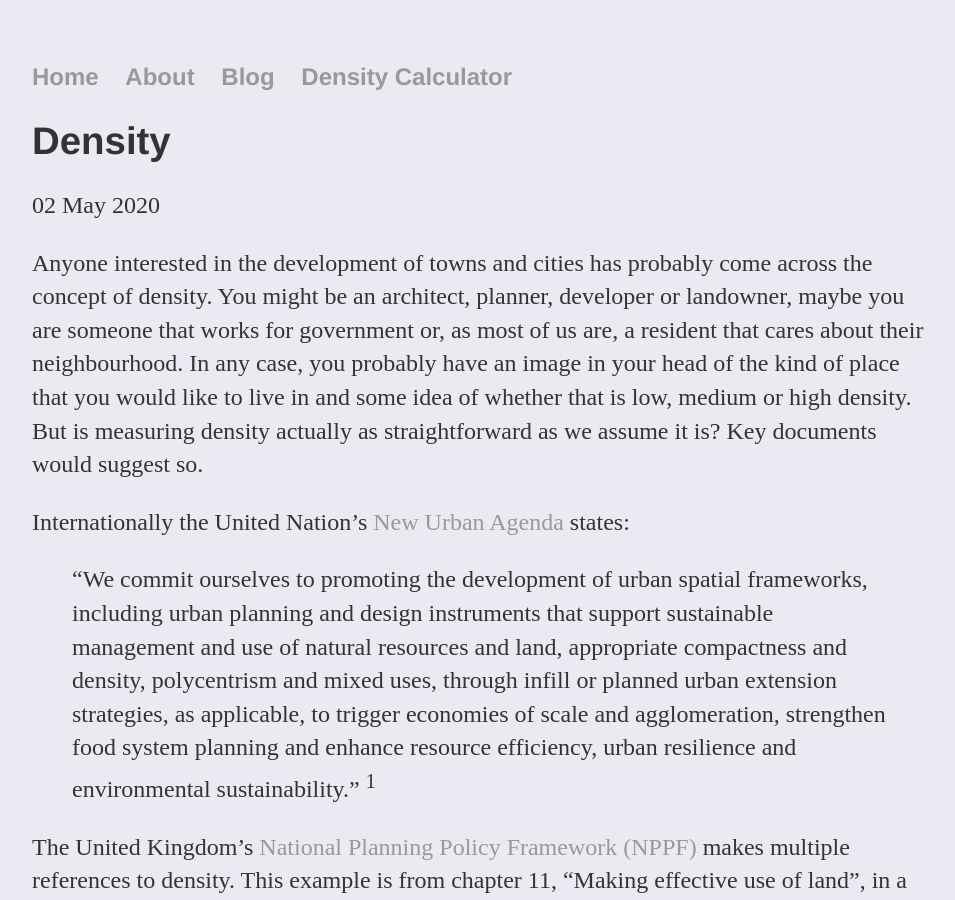
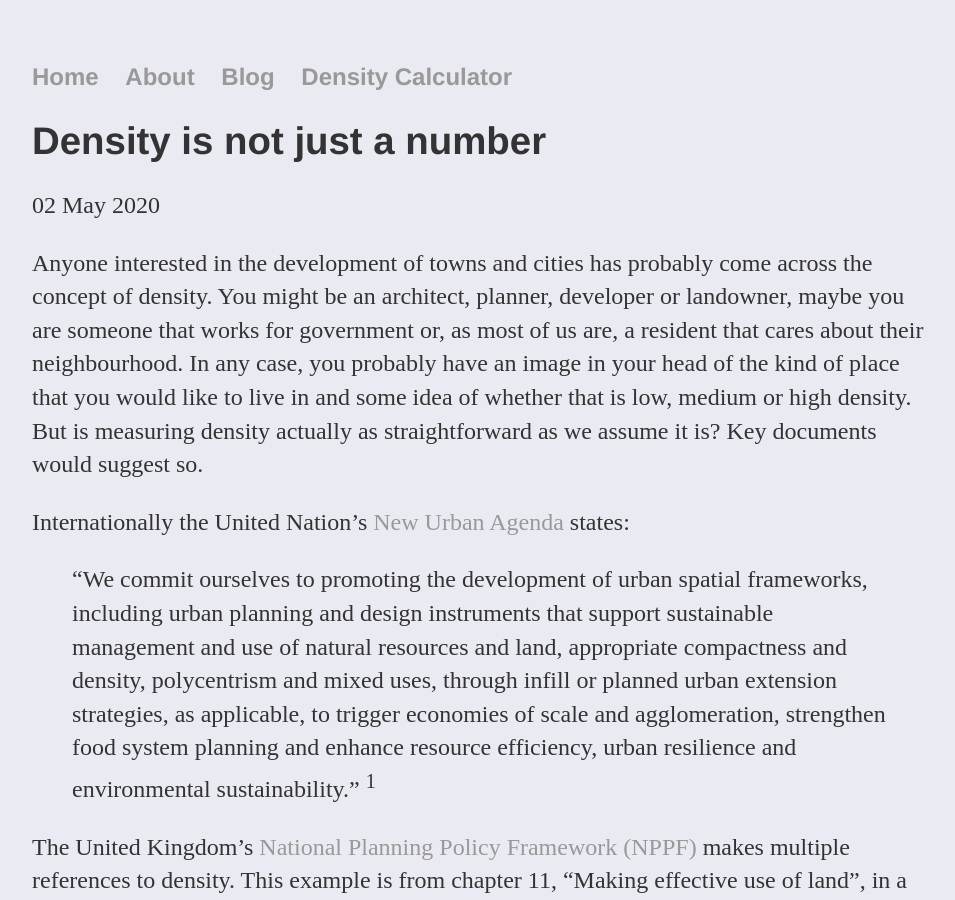
Before and after one commit to AtelierLibre/AtelierLibre.github.io, a Jekyll site: the page built from _posts/2020-05-02-Density.md, in a window 1280 px wide and 900 px high. Shown: the whole window, without its empty margins (160-1115 px from the left). Built offline with Jekyll 4.4.1, drawn with Linux system fonts in a browser that asks for light colours; comment, search, counter and statistics services are not loaded.

Commit message:
modifies post title adds references

```diff
--- a/_posts/2020-05-02-Density.md
+++ b/_posts/2020-05-02-Density.md
@@ -1,6 +1,6 @@
 ---
 layout: post
-title: "Density"
+title: "Density is not just a number"
 date: 2020-05-02
 ---
 
--- a/density_calculator/index.html
+++ b/density_calculator/index.html
@@ -30,4 +30,10 @@
 
 <h2>Why is this important?</h2>
 <p>Cities typically have to balance competing demands to optimise land use, increase residential capacity and improve permeability yet land use and transport planning are often treated entirely separately. If the differing relationships between building typologies and the street network in the various urban forms are not well understood it may be, for example, that aiming to optimise land use while only building single-family housing might automatically lead to long sprawling suburban streets, or a desire for generous street widths with green space and separated carriageways unintentionally makes a proposed residential development unviable due to the limited residential capacity that the street design unintentionally creates, or in planning systems with ambiguous distinctions between public and private space it may simply be impossible to make any useful consistent quantitative link between urban form and residential density/capacity at all.</p>
+
+<h4>References</h4>
+<ul>
+    <li>Berghauser Pont, M., & Haupt, P. (2009). Space, Density and Urban Form. https://doi.org/9789052693750</li>
+    <li>Martin, L., & March, L. (1972). Urban Space and Structures (L. Martin & L. March, eds.). London: Cambridge at the University Press.</li>
+</ul>
 <!-- /.blurb -->
```
